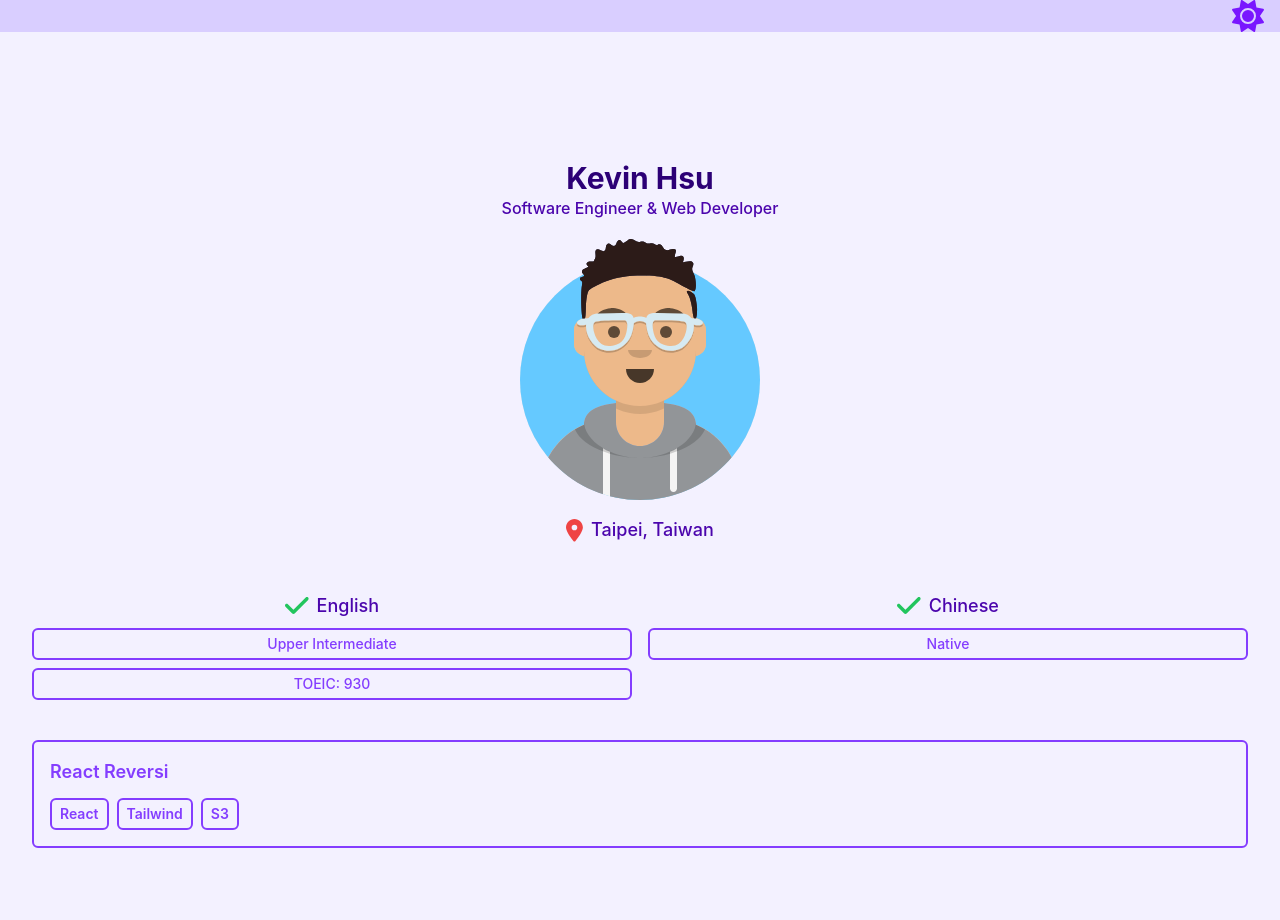
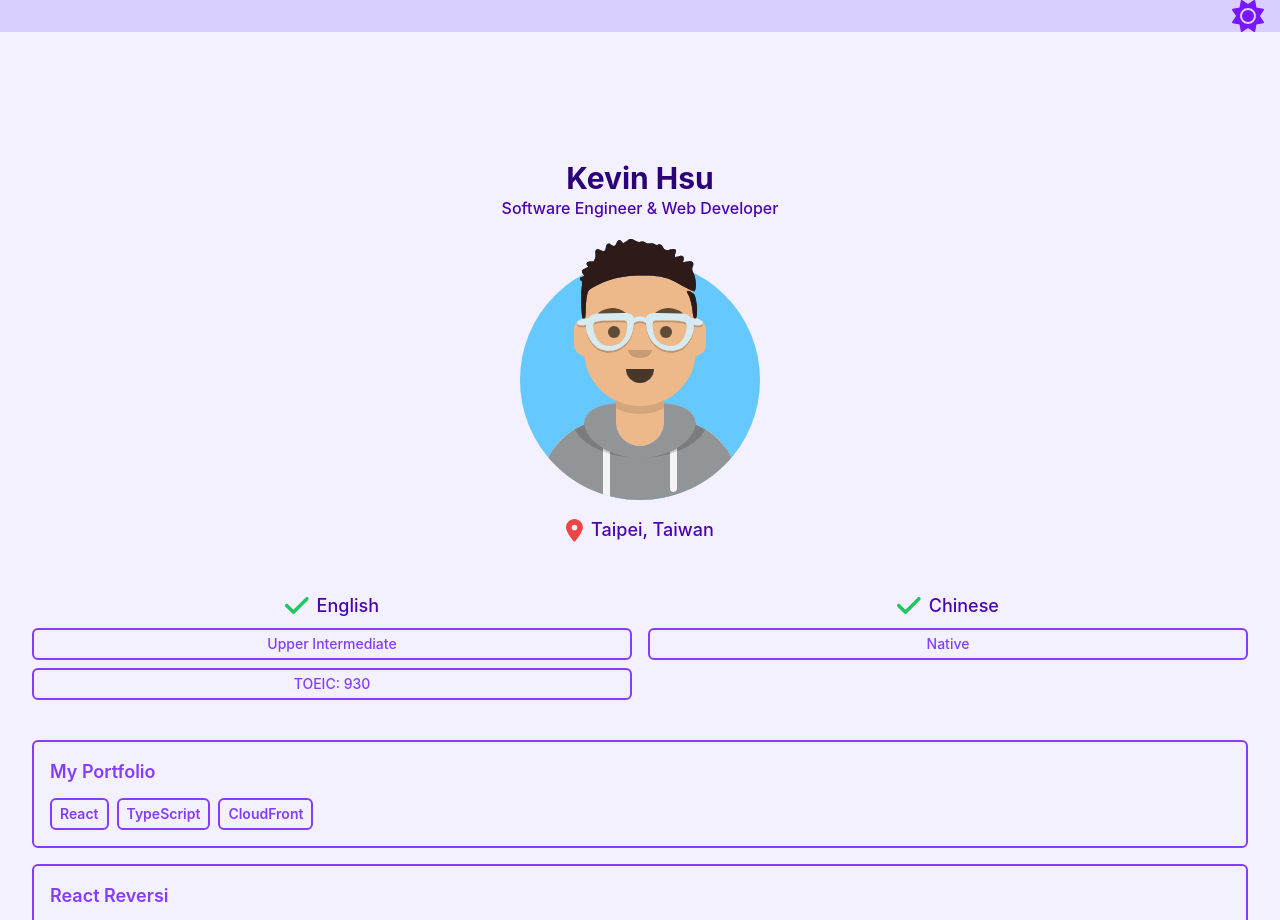
Before and after one commit to heyimkaijoe/my-portfolio, a React (Vite) app: page / in a window 1280 px wide. Shown: the top 920 px of the page. Built offline with nearby package versions, Linux system fonts and the light colour scheme; no server answers.

Commit message:
Add: new project data and gap between ProjectCard components

```diff
--- a/components/Projects/index.tsx
+++ b/components/Projects/index.tsx
@@ -3,9 +3,10 @@ import ProjectCard from '../ProjectCard';
 
 export default function Projects() {
     return (
-        <ul id="projects" className="mt-4 mx-8 grid grid-cols-1 text-lg font-semibold">
+        <ul id="projects" className="mt-4 mx-8 grid grid-cols-1 gap-4 text-lg font-semibold">
             {/* TODO: add preview */}
             <ProjectCard name={projects[0].name} skills={projects[0].skills}/>
+            <ProjectCard name={projects[1].name} skills={projects[1].skills}/>
         </ul>
     );
 }
--- a/data/projects.ts
+++ b/data/projects.ts
@@ -5,7 +5,11 @@ interface ProjectProp {
 
 export const projects: ReadonlyArray<ProjectProp> = [
     {
+        name: "My Portfolio",
+        skills: ["React", "TypeScript", "CloudFront"],
+    },
+    {
         name: "React Reversi",
-        skills: ["React", "Tailwind", "S3"],
+        skills: ["React", "Tailwind CSS", "S3"],
     },
 ];
```
